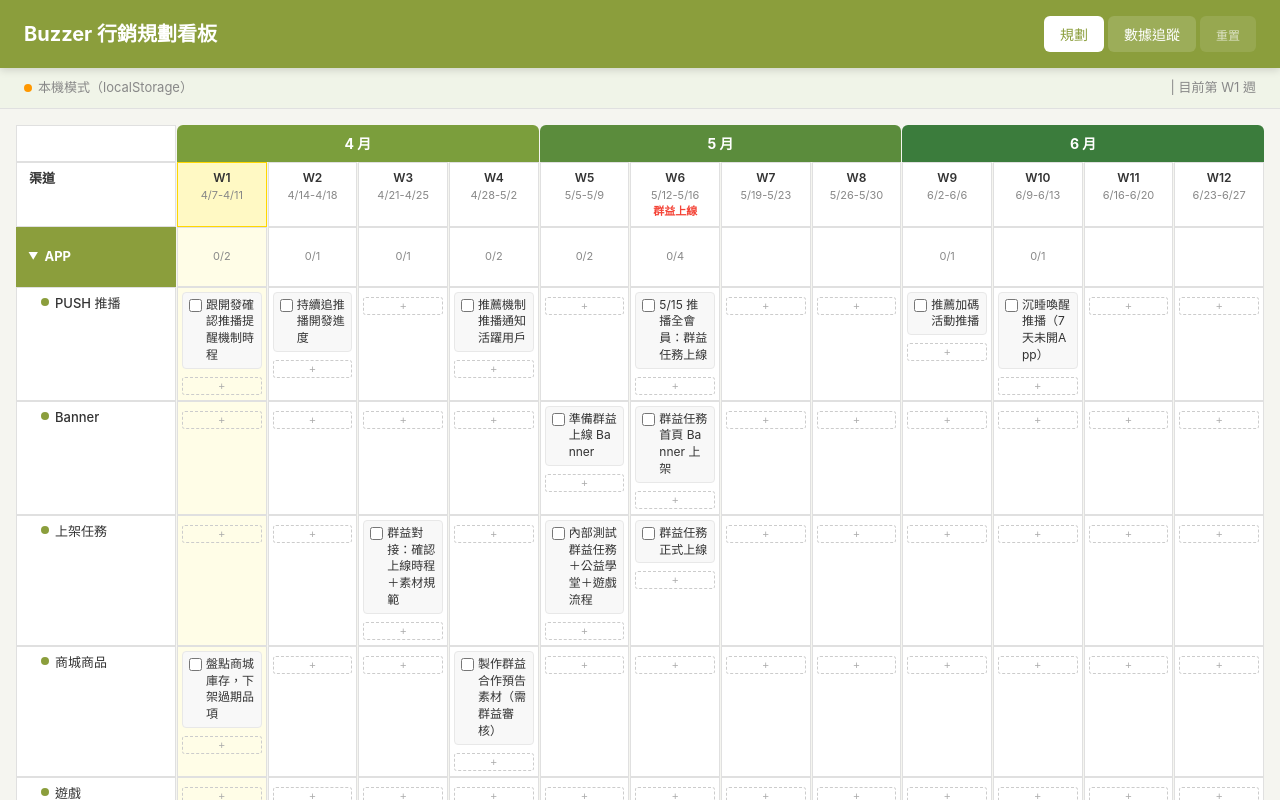
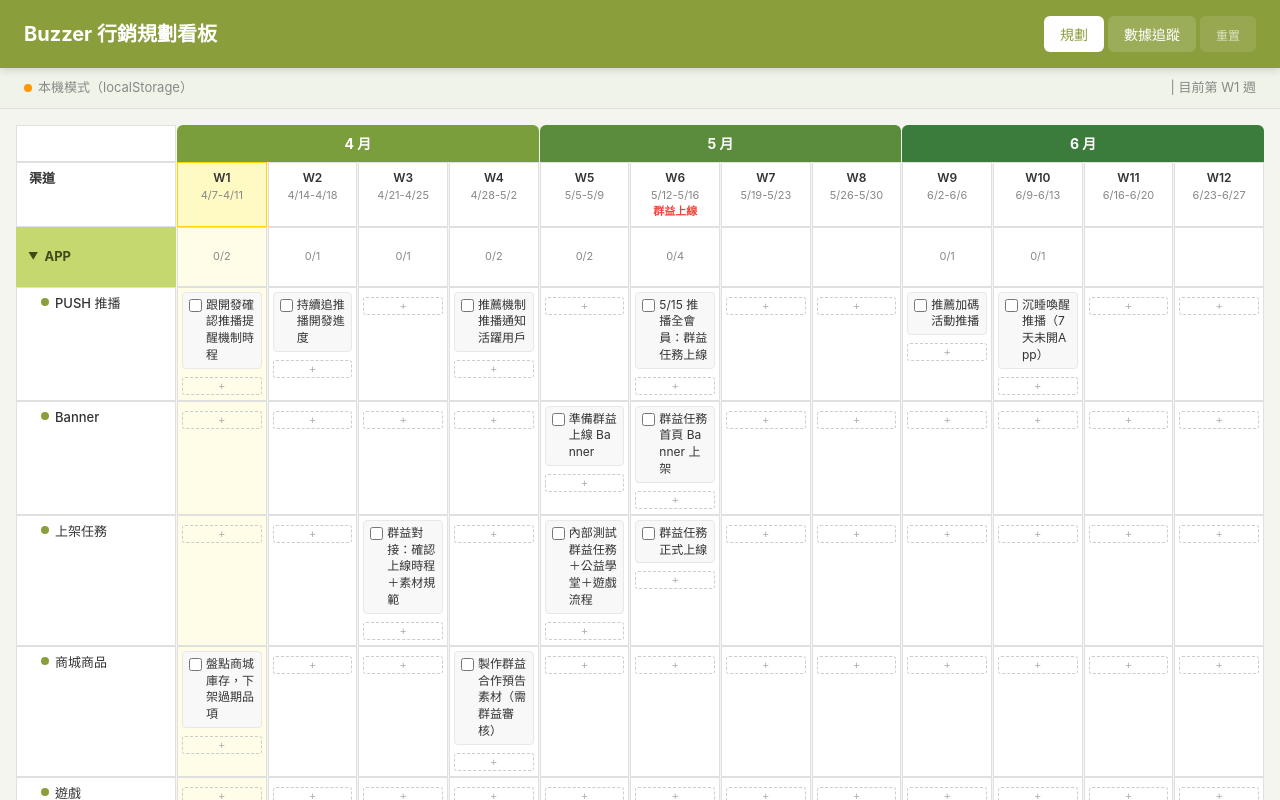
Before and after one commit to ritayen123/buzzer-planner, a Next.js app: page / in a window 1280 px wide. Shown: the top 800 px of the page. Built offline with nearby package versions, Linux system fonts and the light colour scheme.

Commit message:
style: 渠道標題改用粉彩色系（匹配設計圖圓形色塊）

```diff
--- a/app/page.js
+++ b/app/page.js
@@ -31,7 +31,8 @@
 ];
 
 const GROUPS = ['APP', 'IG', 'Facebook', 'Threads', 'Dcard'];
-const GROUP_COLORS = { APP: '#8B9E3C', IG: '#E84073', Facebook: '#3B82F6', Threads: '#1A1A1A', Dcard: '#0E7490' };
+const GROUP_COLORS = { APP: '#C5D86D', IG: '#FFB6C1', Facebook: '#93B5E0', Threads: '#A09888', Dcard: '#A5B8C7' };
+const GROUP_TEXT_COLORS = { APP: '#3D4A1C', IG: '#7A2836', Facebook: '#1E3A5F', Threads: '#333333', Dcard: '#2C4A5A' };
 
 const MONTH_TARGETS = { 4: 200, 5: 700, 6: 800 };
 const WEEKLY_TARGETS = {
@@ -385,7 +386,7 @@
               <div key={group}>
                 {/* Group header */}
                 <div className="channel-group-header">
-                  <div className="group-label" style={{background: GROUP_COLORS[group]}} onClick={() => !isSingle && toggleGroup(group)}>
+                  <div className="group-label" style={{background: GROUP_COLORS[group], color: GROUP_TEXT_COLORS[group]}} onClick={() => !isSingle && toggleGroup(group)}>
                     {!isSingle && <span className={`arrow ${isCollapsed ? 'collapsed' : ''}`}>▼</span>}
                     {group}
                   </div>
```
